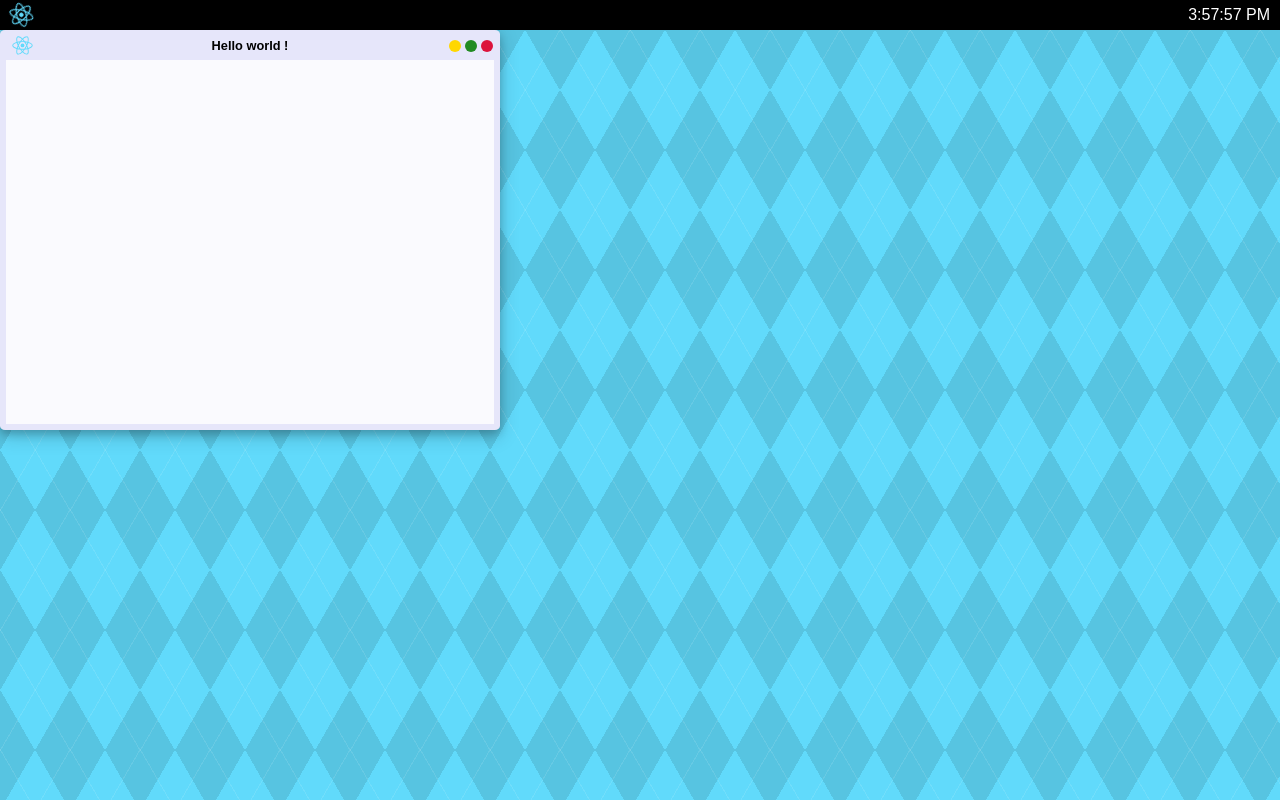
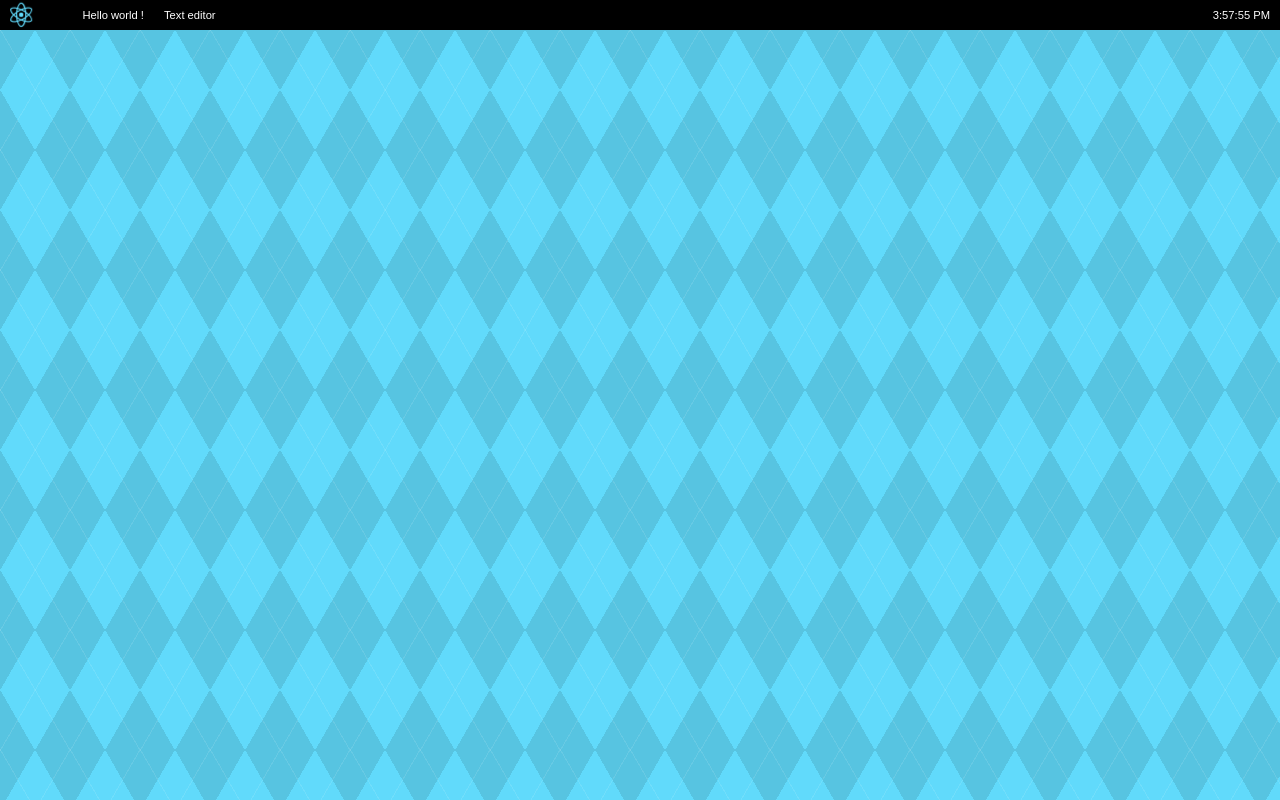
Before and after one commit to GuillaumeCailhe/ReactVirtualDesktop, a React (Create React App) app: page / in a window 1280 px wide. Built offline with nearby package versions, Linux system fonts and the light colour scheme.

Commit message:
Adding names of the windows in the task bar

```diff
--- a/src/App.js
+++ b/src/App.js
@@ -3,6 +3,11 @@ import TaskBar from './Components/Taskbar.js';
 import Desktop from './Components/Desktop.js';
 
 class App extends Component {
+
+  componentDidMount(){
+    document.title = "React Virtual Desktop"
+  }
+
   render() {
     return (
       <div>
--- a/src/Components/Desktop.js
+++ b/src/Components/Desktop.js
@@ -21,7 +21,7 @@ class Desktop extends Component {
 	render(){
 		return(
 			<Wallpaper>
-				<Window title="Hello world !" />
+
 			</Wallpaper>
 		);
 	}
--- a/src/Components/Taskbar.js
+++ b/src/Components/Taskbar.js
@@ -8,6 +8,8 @@ const Bar = styled.header`
 	height: 30px;
 	color: white;
 	line-height: 30px;
+
+	font-size: 0.7em;
 `;
 
 const rotateLogo = keyframes`
@@ -22,17 +24,51 @@ const LogoButton = styled.img`
 	animation: ${rotateLogo} infinite 20s linear;
 `;
 
+const TaskGroup = styled.ul`
+	display: inline-block;
+	position: absolute;
+	top: 0;
+	bottom : 0;
+
+	vertical-align:middle;
+	margin: auto;
+`
+
+const Task = styled.li`
+	display: inline;
+	margin-right: 20px;
+`
+
 const ClockWrapper = styled.div`
 	display: inline-block;
 	position: absolute;
 	right: 10px;
 `;
 
+function TaskList(props){
+		const tasks = props.tasks.map((window)=>
+				<Task key={window}>{window}</Task>
+			);
+		return(
+			<TaskGroup>{tasks}</TaskGroup>
+		);
+}
+
 class TaskBar extends Component {
+
+  constructor(props){
+    super(props);
+    this.state = {
+    	tasks: ["Hello world !", "Text editor"]
+    }
+  }
+
   render() {
     return (
 		<Bar>
 			<LogoButton src={logo} />
+
+			<TaskList tasks={this.state.tasks} />
 
 			<ClockWrapper>
 				<Clock />
```
